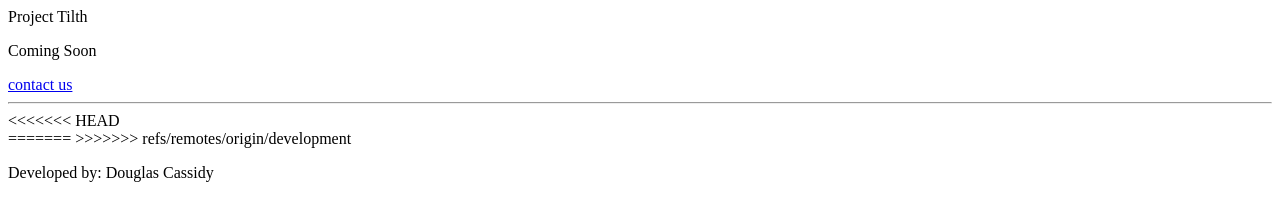
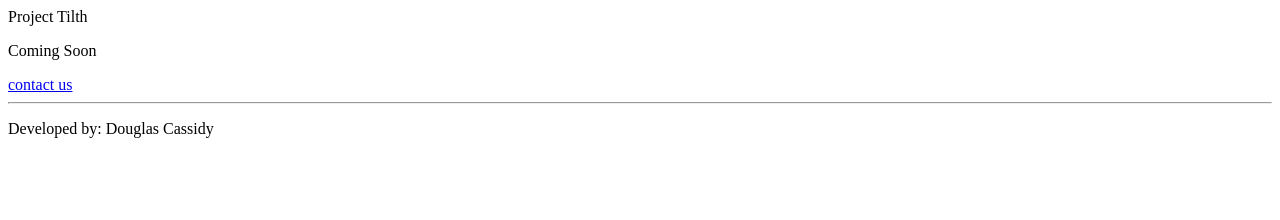
Before and after one commit to DouglasCassidy/tilth, a plain HTML site: page index.html in a window 1280 px wide. Drawn offline with Linux system fonts and the light colour scheme.

Commit message:
Update Footer

```diff
--- a/index.html
+++ b/index.html
@@ -7,11 +7,8 @@
 		<p>Project Tilth</p>
 		<p>Coming Soon</p>
 		<a href="contact.html">contact us</a>
+		<br>
 		<hr>
-<<<<<<< HEAD
-		<br>
-=======
->>>>>>> refs/remotes/origin/development
 		<p>Developed by: Douglas Cassidy</p>
 	</body>
 </html>
```
